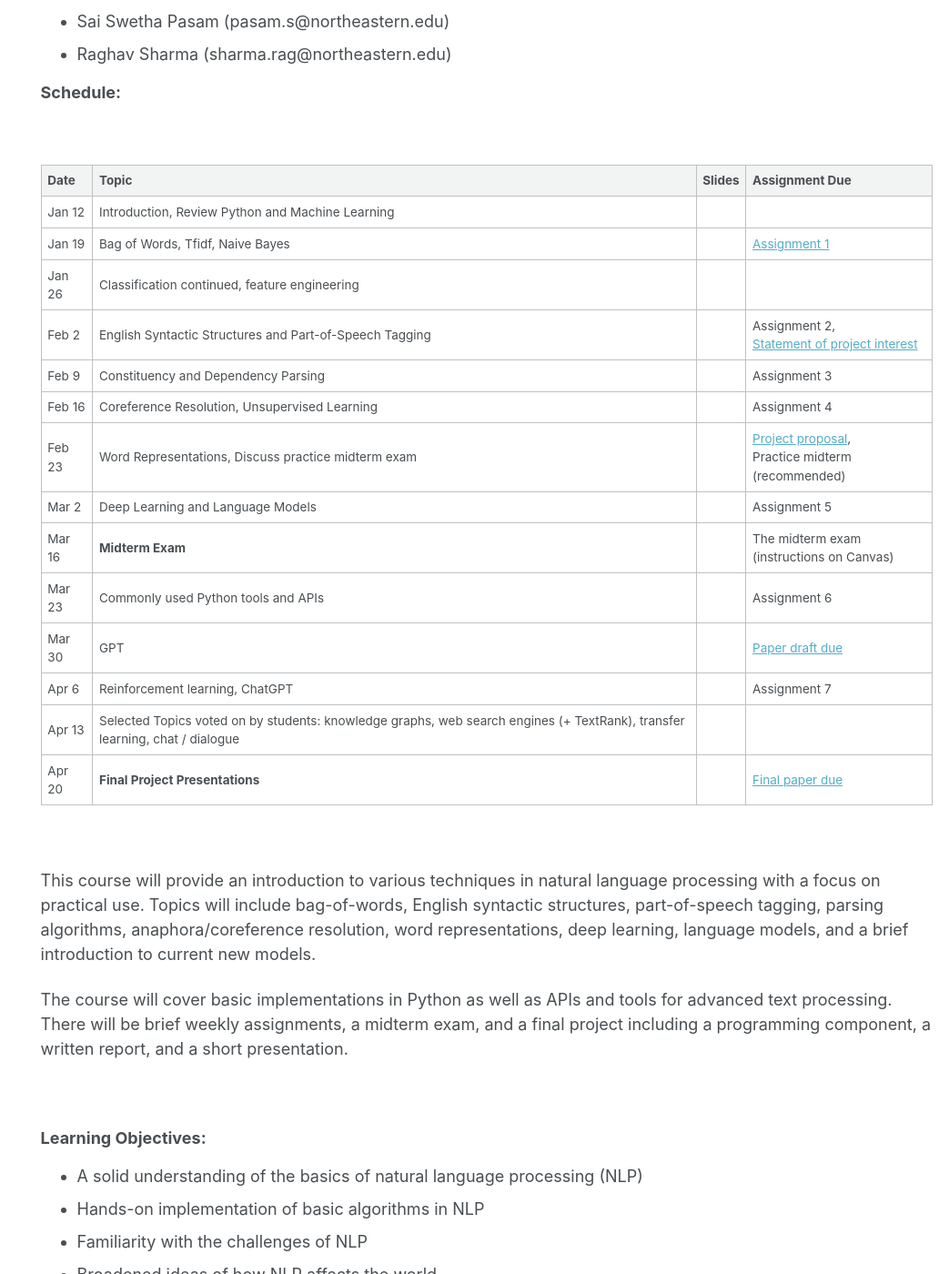
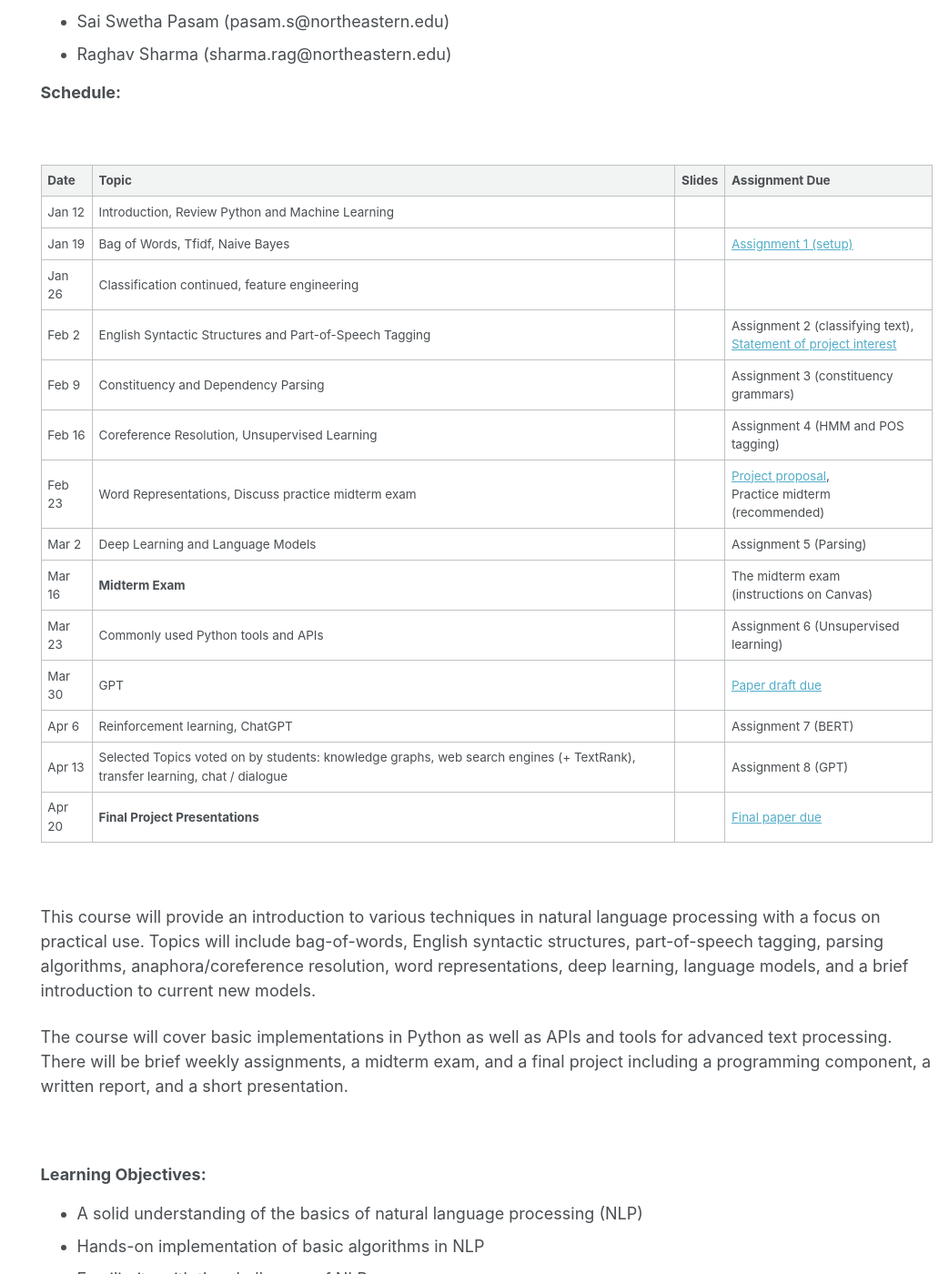
Before and after one commit to rasikabh/rasikabh.github.io, a Jekyll site: the page built from _pages/nlp2023.md, in a window 1280 px wide and 1400 px high, scrolled down 550 px. Shown: the whole window at 91% size, without its empty margins (237-1280 px from the left). Built offline with Jekyll 4.4.1, drawn with Linux system fonts in a browser that asks for light colours.

Commit message:
Update nlp2023.md

```diff
--- a/_pages/nlp2023.md
+++ b/_pages/nlp2023.md
@@ -41,18 +41,18 @@ Tuesdays 10am - 12pm outside room 1010
 | Date   | Topic                                                                                         | Slides | Assignment Due |
 |--------|-----------------------------------------------------------------------------------------------|--------|----------------|
 | Jan 12  | Introduction, Review Python and Machine Learning                                             |        |                |
-| Jan 19 | Bag of Words, Tfidf, Naive Bayes                                                              |        | [Assignment 1](https://docs.google.com/document/d/1YaN7B-1CaPwAk7X-gqNgtAd3JQMdIvJo9SUiFIdgpek/edit?usp=sharing) |
+| Jan 19 | Bag of Words, Tfidf, Naive Bayes                                                              |        | [Assignment 1 (setup)](https://docs.google.com/document/d/1YaN7B-1CaPwAk7X-gqNgtAd3JQMdIvJo9SUiFIdgpek/edit?usp=sharing) |
 | Jan 26 | Classification continued, feature engineering |        |  |
-| Feb 2 | English Syntactic Structures and Part-of-Speech Tagging |  | Assignment 2, <br/> [Statement of project interest](https://docs.google.com/document/d/1qe6uiXbJRvUv1WxvN_YH1PHN7yPMu5hcos9N6x7s_cc/edit?usp=sharing) |
-| Feb 9  | Constituency and Dependency Parsing                                                           |  | Assignment 3 |
-| Feb 16 | Coreference Resolution, Unsupervised Learning                                                                       |  | Assignment 4 |
+| Feb 2 | English Syntactic Structures and Part-of-Speech Tagging |  | Assignment 2 (classifying text), <br/> [Statement of project interest](https://docs.google.com/document/d/1qe6uiXbJRvUv1WxvN_YH1PHN7yPMu5hcos9N6x7s_cc/edit?usp=sharing) |
+| Feb 9  | Constituency and Dependency Parsing                                                           |  | Assignment 3 (constituency grammars) |
+| Feb 16 | Coreference Resolution, Unsupervised Learning                                                                       |  | Assignment 4 (HMM and POS tagging) |
 | Feb 23 | Word Representations, Discuss practice midterm exam  |  | [Project proposal](https://docs.google.com/document/d/1qe6uiXbJRvUv1WxvN_YH1PHN7yPMu5hcos9N6x7s_cc/edit?usp=sharing), <br> Practice midterm (recommended) |
-| Mar 2 | Deep Learning and Language Models |  | Assignment 5 |
+| Mar 2 | Deep Learning and Language Models |  | Assignment 5 (Parsing) |
 | Mar 16  | **Midterm Exam** |  | The midterm exam <br> (instructions on Canvas) |
-| Mar 23  | Commonly used Python tools and APIs |  | Assignment 6 |
+| Mar 23  | Commonly used Python tools and APIs |  | Assignment 6 (Unsupervised learning) |
 | Mar 30 | GPT |  | [Paper draft due](https://docs.google.com/document/d/1qe6uiXbJRvUv1WxvN_YH1PHN7yPMu5hcos9N6x7s_cc/edit?usp=sharing) |
-| Apr 6 | Reinforcement learning, ChatGPT  |  | Assignment 7 |
-| Apr 13 | Selected Topics voted on by students: knowledge graphs, web search engines (+ TextRank), transfer learning, chat / dialogue |  |  |
+| Apr 6 | Reinforcement learning, ChatGPT  |  | Assignment 7 (BERT) |
+| Apr 13 | Selected Topics voted on by students: knowledge graphs, web search engines (+ TextRank), transfer learning, chat / dialogue |  | Assignment 8 (GPT) |
 | Apr 20  | **Final Project Presentations** |  | [Final paper due](https://docs.google.com/document/d/1qe6uiXbJRvUv1WxvN_YH1PHN7yPMu5hcos9N6x7s_cc/edit?usp=sharing) |
 
 
```
